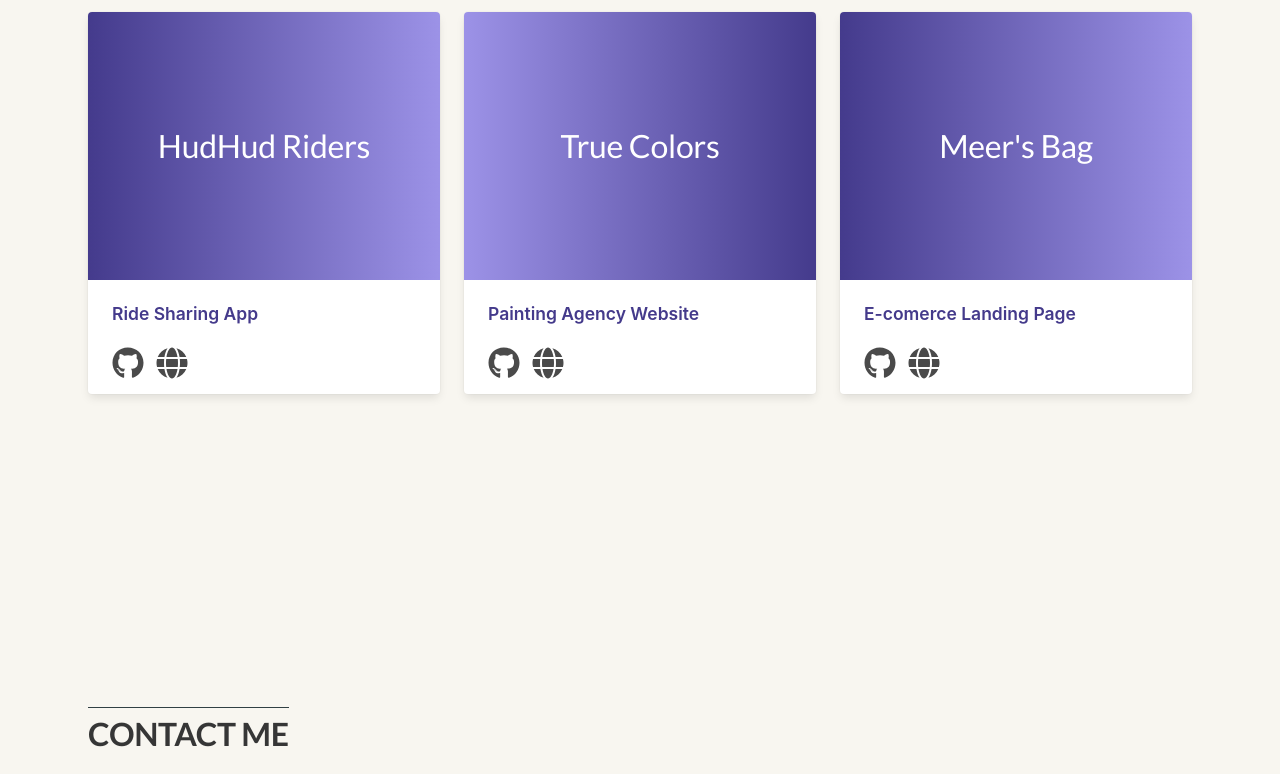
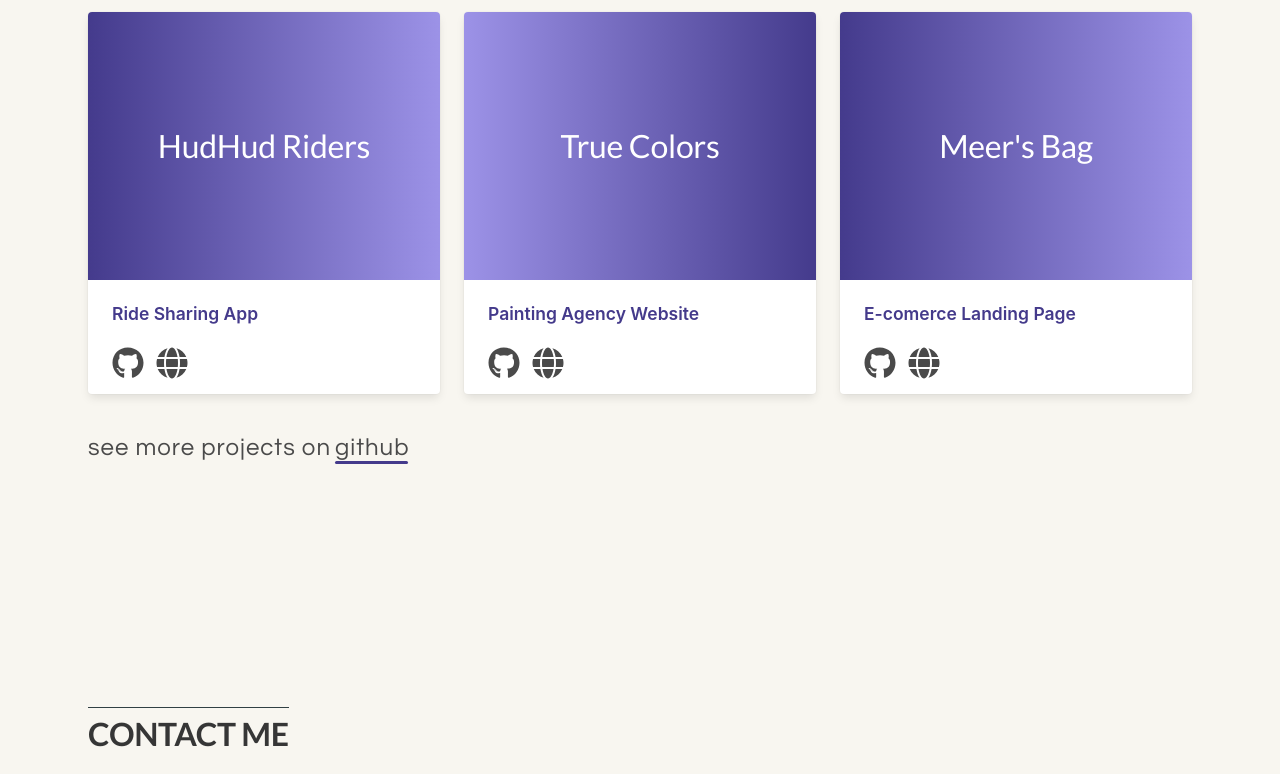
Before and after one commit to mmestiyak/portfolio, a React (Create React App) app: page / in a window 1280 px wide. Shown: the part 2283-3057 px from the top of the page. Built offline with nearby package versions, Linux system fonts and the light colour scheme.

Commit message:
see more projects link added

```diff
--- a/src/components/Projects.jsx
+++ b/src/components/Projects.jsx
@@ -113,6 +113,16 @@ const Projects = () => {
             </div>
           </div>
         </div>
+        <h3 className="subtitle is-4 mt-5  ">
+          see more projects on
+          <a
+            href="https://github.com/mmestiyak"
+            target="_blank"
+            className="link-underline mx-1"
+          >
+            github
+          </a>
+        </h3>
       </div>
     </div>
   );
```
